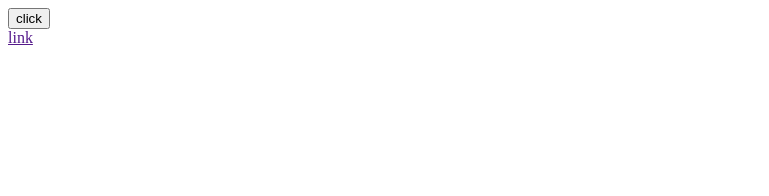
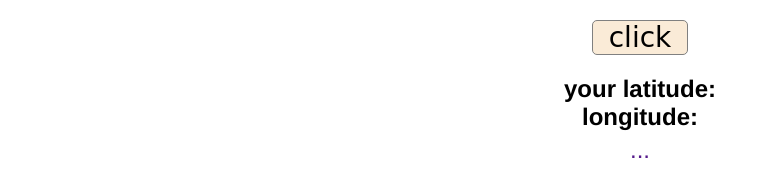
Before and after one commit to pertakhia/locationapp, a plain HTML site: page index.html in a window 1280 px wide. Shown: the whole page, without its empty margins (0-769 px from the left). Drawn offline with nearby package versions, Linux system fonts and the light colour scheme.

Commit message:
add style

```diff
--- a/index.html
+++ b/index.html
@@ -2,18 +2,28 @@
 <html lang="en">
   <head>
     <meta charset="utf-8" />
+    <meta name="viewport" content="width=device-width, initial-scale=1" />
+    <meta
+      name="description"
+      content="ადგილმდებარეობის მაგენირებელი აპლიკაცია"
+    />
     <link rel="stylesheet" href="style.css" type="text/css" />
-
     <script src="https://ajax.googleapis.com/ajax/libs/jquery/3.6.0/jquery.min.js"></script>
     <title>Location</title>
   </head>
   <body>
-    <header>
-      <button id="btn">click</button>
-    </header>
-    <div id="lat"></div>
-    <div id="lon"></div>
-    <a href="" id="link" target="_blank">link</a>
+    <section class="container">
+      <header>
+        <button id="btn">click</button>
+      </header>
+      <div class="center">
+        <h1>your latitude: <span id="lat"></span></h1>
+        <h1>longitude: <span id="lon"></span></h1>
+        <span class="link-span"
+          ><a href="" id="link" target="_blank">...</a></span
+        >
+      </div>
+    </section>
     <script defer src="index.js"></script>
   </body>
 </html>
--- a/style.css
+++ b/style.css
@@ -0,0 +1,50 @@
+body {
+  font-family: "Franklin Gothic Medium", "Arial Narrow", Arial, sans-serif;
+  width: 100vw;
+  height: 100vh;
+}
+* {
+  box-sizing: border-box;
+  margin: 0;
+  padding: 0;
+}
+.container {
+  width: 100vw;
+  height: 100vh;
+  display: flex;
+  flex-direction: column;
+  align-items: center;
+}
+
+header {
+  display: flex;
+  justify-content: center;
+  margin: 20px 0;
+}
+
+#btn {
+  padding: 0px 16px;
+  font-size: 28px;
+  font-family: cursive;
+  cursor: pointer;
+  border-radius: 5px;
+  border: 1px solid gray;
+  background: antiquewhite;
+}
+
+.center {
+  display: flex;
+  justify-content: center;
+  align-items: center;
+  flex-direction: column;
+}
+
+.link-span {
+  font-size: 24px;
+  margin-top: 5px;
+  outline: none;
+}
+
+#link {
+  text-decoration: none;
+}
```
